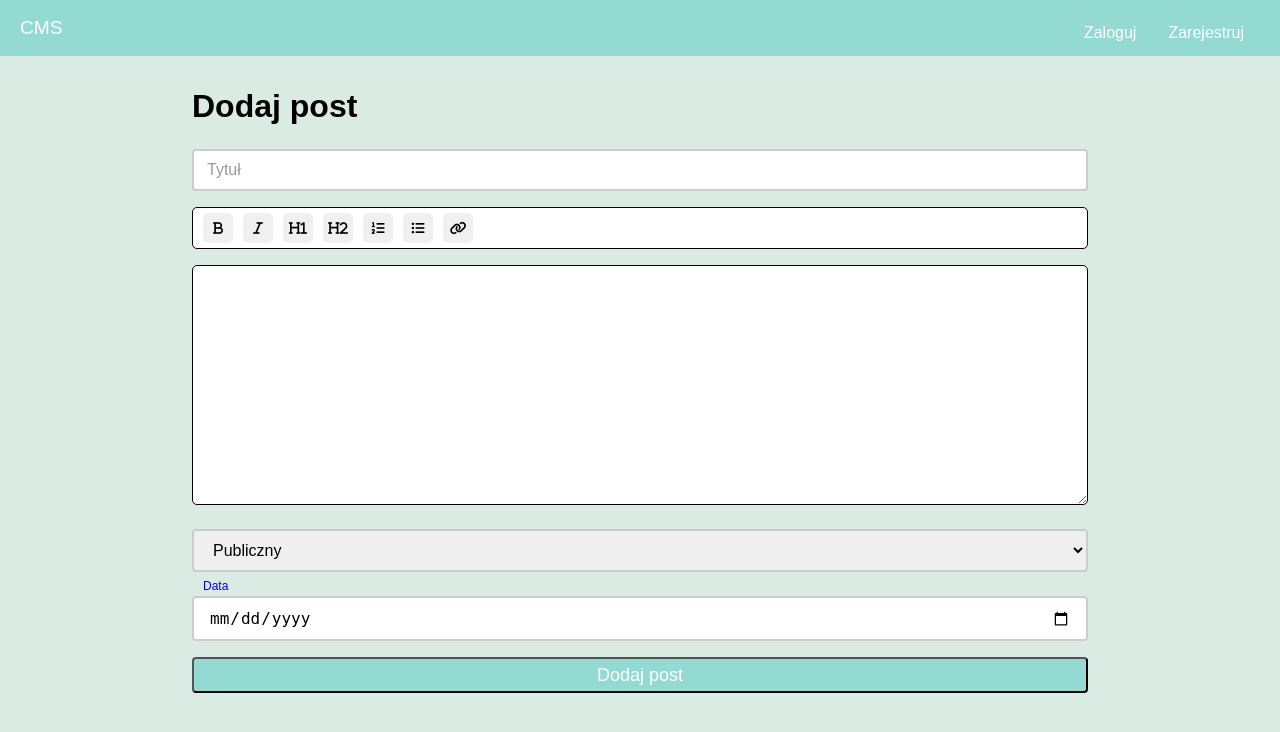
After one commit to Rafistefek2/cms, a PHP site: page /userspostadd.php in a window 1280 px wide. The commit adds this page. Shown: the top 732 px of the page. Run offline with PHP 8.4, Linux system fonts and the light colour scheme; data comes from the database, SQL or seed files in the repository.

Commit message:
fajny produktywny dzien

```diff
--- a/css/general.css
+++ b/css/general.css
@@ -211,7 +211,9 @@ span{
     padding: 1em;
     margin: 1em 0 2.5em;
     max-width: 60em;
-    animation: dropIn 1.5s ease forwards;
+    animation: dropIn 2s ease forwards;
+    /* animation-timeline: view();
+    animation-range: entry -30% cover 20%; */
     animation-delay: calc(var(--order) * 150ms);
 }
 @keyframes dropIn{
--- a/dashboard/posts.php
+++ b/dashboard/posts.php
@@ -64,8 +64,8 @@ if ($stm = $connect->prepare('SELECT * FROM posts')) {
                         <td><?php echo $record['content']?></td>
                         <td class="td-bool"><?php echo $record['private']?></td>
                         <td>
-                            <a href="/cms/postsmgm/postsedit.php?id=<?php echo $record['ID']?>">Edytuj</a> |
-                            <a href="/cms/posts.php?delete=<?php echo $record['ID']?>">Usuń</a>
+                            <a href="/cms/dashboard/postsmgm/postsedit.php?id=<?php echo $record['ID']?>">Edytuj</a> |
+                            <a href="/cms/dashboard/posts.php?delete=<?php echo $record['ID']?>">Usuń</a>
                         </td>
                     </tr>
                 <?php } ?>
--- a/dashboard/users.php
+++ b/dashboard/users.php
@@ -63,8 +63,8 @@ if ($stm = $connect->prepare('SELECT * FROM users WHERE ID != 1')) {
                         <td class="td-bool"><?php echo $record['active']?></td>
                         <td class="td-bool"><?php echo $record['is_admin']?></td>
                         <td class="text-center">
-                            <a href="/cms/usersmgm/usersedit.php?id=<?php echo $record['ID']?>">Edytuj</a> |
-                            <a href="/cms/users.php?delete=<?php echo $record['ID']?>">Usuń</a>
+                            <a href="/cms/dashboard/usersmgm/usersedit.php?id=<?php echo $record['ID']?>">Edytuj</a> |
+                            <a href="/cms/dashboard/users.php?delete=<?php echo $record['ID']?>">Usuń</a>
                         </td>
                     </tr>
                 <?php } ?>
--- a/importy/header.php
+++ b/importy/header.php
@@ -34,9 +34,7 @@
         <a href="/cms/" class="pagelogo">CMS</a>
         <button id="menu-button" aria-expanded="false"><i class="fas fa-bars"></i></button>
         <ul id="menu">
-                <li class="indent">
-                    <a href="/cms/texteditor.php">TextEditor</a>
-                </li>
+
             <?php
                 if(!isset($_SESSION["username"])){
             ?>
@@ -58,6 +56,9 @@
                 if(isset($_SESSION["username"])){
             ?>
                 <li class="indent">
+                    <a href="/cms/userspostadd.php">Dodaj post</a>
+                </li>
+                <li class="indent">
                     <a href="/cms/logout.php">Wyloguj</a>
                 </li>
             <?php
--- a/js/texteditor.js
+++ b/js/texteditor.js
@@ -41,8 +41,14 @@ function formatText(command) {
         case 'italic':
             wrapWithTag(range, 'i');
             break;
-        case 'underline':
-            wrapWithTag(range, 'u');
+        // case 'underline':
+        //     wrapWithTag(range, 'u');
+        //     break;
+        case 'headone':
+            wrapWithTag(range, 'h1');
+            break;
+        case 'headtwo':
+            wrapWithTag(range, 'h2');
             break;
         case 'createlink':
             const url = prompt('Enter the URL:');
@@ -119,3 +125,17 @@ function htmlToMarkdown(html) {
 
     return html.trim();
 }
+
+document.getElementById('przeslij').addEventListener('click', () => {
+    const myString = htmlToMarkdown(document.querySelector("#output").innerHTML);
+
+    // Create and submit a form programmatically
+
+    const input = document.createElement('input');
+    input.type = 'hidden';
+    input.name = 'data';
+    input.value = myString;
+
+    document.querySelector("#form").appendChild(input);
+    document.querySelector('#form').submit();
+});
--- /dev/null
+++ b/userspostadd.php
@@ -0,0 +1,101 @@
+<?php
+
+include('importy/bazadanych.php');
+include('importy/funkcje.php');
+include('importy/config.php');
+
+
+include('importy/header.php');
+
+
+//var_dump($_SESSION)
+?>
+<link rel="stylesheet" href="css/texteditor.css">
+<div class="container width-7">
+            <h1 class="display-1">Dodaj post</h1>
+            <form method="post" id="form" action="processpost.php">
+                <!-- title input -->
+                <div class="form-outline mb-4">
+                    <input placeholder="" required type="text" id="title" class="form-control" name="title"/>
+                    <label class="form-label" for="email">Tytuł</label>
+                </div>
+                <div class="toolbar">
+                    <ul class="tool-list">
+                        <li class="tool">
+                            <button type="button" onclick='formatText("bold")' class="tool-btn onoff">
+                                <i class="fas fa-bold"></i>
+                            </button>
+                        </li>
+                        <li class="tool">
+                            <button type="button" onclick='formatText("italic")' class="tool-btn onoff">
+                                <i class="fas fa-italic"></i>
+                            </button>
+                        </li>
+                        <!-- <li class="tool">
+                            <button type="button" onclick='formatText("underline")' class="tool-btn onoff">
+                                <i class="fas fa-underline"></i>
+                            </button>
+                        </li> -->
+                        <li class="tool">
+                            <button type="button" onclick='formatText("headone")' class="tool-btn">
+                                <i class="fas fa-header">1</i>
+                            </button>
+                        </li>
+                        <li class="tool">
+                            <button type="button" onclick='formatText("headtwo")' class="tool-btn">
+                                <i class="fas fa-header">2</i>
+                            </button>
+                        </li>
+                        <li class="tool">
+                            <button type="button" onclick='formatText("insertOrderedList")' class="tool-btn">
+                                <i class="fas fa-list-ol"></i>
+                            </button>
+                        </li>
+                        <li class="tool">
+                            <button type="button" onclick='formatText("insertUnorderedList")' class="tool-btn">
+                                <i class="fas fa-list-ul"></i>
+                            </button>
+                        </li>
+                        <li class="tool">
+                            <button type="button" onclick='formatText("createlink")' class="tool-btn">
+                                <i class="fas fa-link"></i>
+                            </button>
+                        </li>
+                        <!-- <li class="tool">
+                            <button type="button" onclick='formatText("unlink")' class="tool-btn">
+                                <i class="fas fa-link-slash"></i>
+                            </button>
+                        </li> -->
+                    </ul>
+                </div>
+                <div id="output" contenteditable="true"></div>
+
+                <!-- content input
+                <div class="form-outline mb-4">
+                    <input placeholder="" required type="" id="content" class="form-control" name="content"/>
+                    <label class="form-label" for="content">Content</label>
+                </div> -->
+
+                <!-- private select -->
+                <div class="form-outline mb-4">
+                    <select name="private" id="private" class="form-select">
+                        <option value="0">Publiczny</option>
+                        <option value="1">Prywatny</option>
+                    </select>
+                </div>
+
+                <!-- date input -->
+                <div class="form-outline mb-4">
+                    <input placeholder="" required type="date" id="date" class="form-control" name="date">
+                    <label class="form-label" for="date">Data</label>
+                </div>
+
+                <!-- Submit button -->
+                <button id='przeslij' class="btn-accept">Dodaj post</button>
+            </form>
+    <script defer src="js/texteditor.js"></script>
+</div>
+
+<?php
+include("importy/footer.php");
+?>
```
Also changed, not shown: dashboard/postsmgm/postsadd.php (renamed from postsmgm/postsadd.php, +5 -5 lines), processpost.php (added, +22 -0 lines), texteditor.php (deleted, +0 -60 lines), usersposts/1/tytul_mojego_posta.md (added, +3 -0 lines), z_todo.txt (+0 -9 lines), dashboard/postsmgm/postsedit.php (renamed from postsmgm/postsedit.php), dashboard/usersmgm/usersadd.php (renamed from usersmgm/usersadd.php), dashboard/usersmgm/usersedit.php (renamed from usersmgm/usersedit.php).
